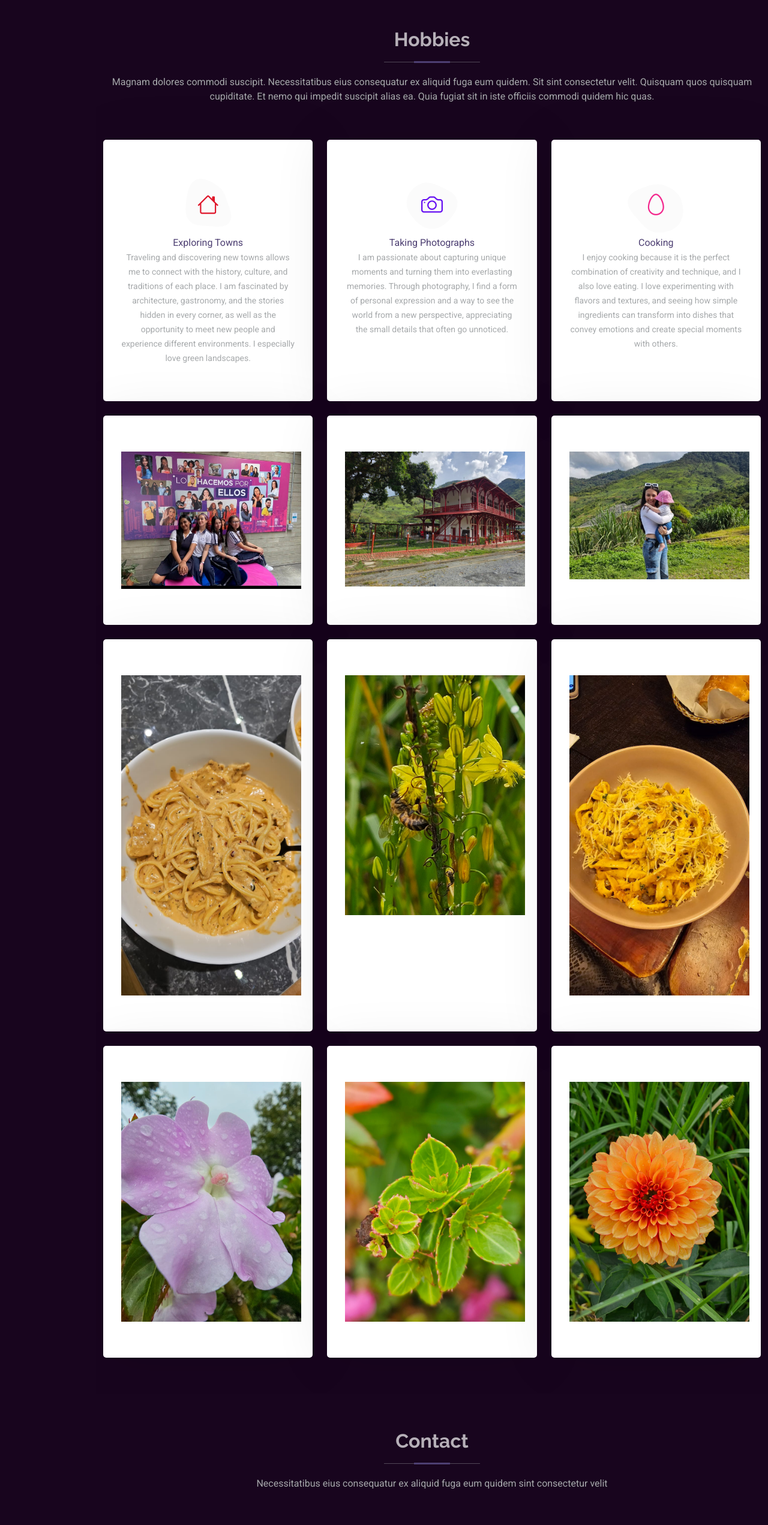
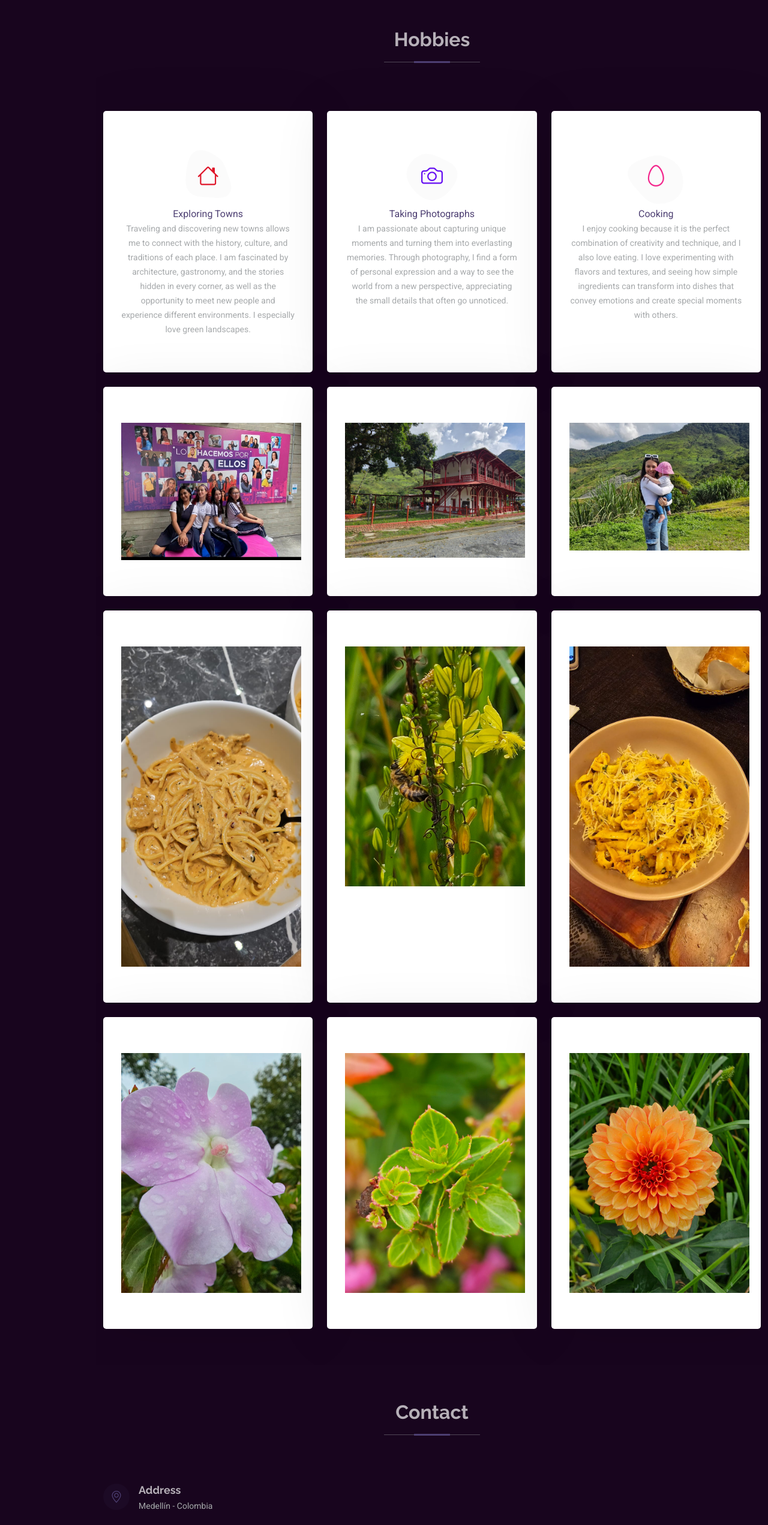
Before and after one commit to OferTrabajo/Portfolio, a plain HTML site: page index.html in a window 1280 px wide. Shown: the part 4840-7383 px from the top of the page at 60% size. Drawn offline with Linux system fonts and the light colour scheme; grey boxes are pictures that could not be loaded.

Commit message:
Update index.html

```diff
--- a/index.html
+++ b/index.html
@@ -361,7 +361,6 @@ Regarding my educational background, my participation in mathematics and chemist
       <!-- Section Title -->
       <div class="container section-title" data-aos="fade-up">
         <h2>Hobbies</h2>
-        <p>Magnam dolores commodi suscipit. Necessitatibus eius consequatur ex aliquid fuga eum quidem. Sit sint consectetur velit. Quisquam quos quisquam cupiditate. Et nemo qui impedit suscipit alias ea. Quia fugiat sit in iste officiis commodi quidem hic quas.</p>
       </div><!-- End Section Title -->
 
       <div class="container">
@@ -481,7 +480,7 @@ Regarding my educational background, my participation in mathematics and chemist
       <!-- Section Title -->
       <div class="container section-title" data-aos="fade-up">
         <h2>Contact</h2>
-        <p>Necessitatibus eius consequatur ex aliquid fuga eum quidem sint consectetur velit</p>
+
       </div><!-- End Section Title -->
 
       <div class="container" data-aos="fade" data-aos-delay="100">
@@ -546,7 +545,6 @@ Regarding my educational background, my participation in mathematics and chemist
           <!-- You can delete the links only if you've purchased the pro version. -->
           <!-- Licensing information: https://bootstrapmade.com/license/ -->
           <!-- Purchase the pro version with working PHP/AJAX contact form: [buy-url] -->
-          Designed by <a href="https://bootstrapmade.com/">BootstrapMade</a>
         </div>
       </div>
     </div>
```
